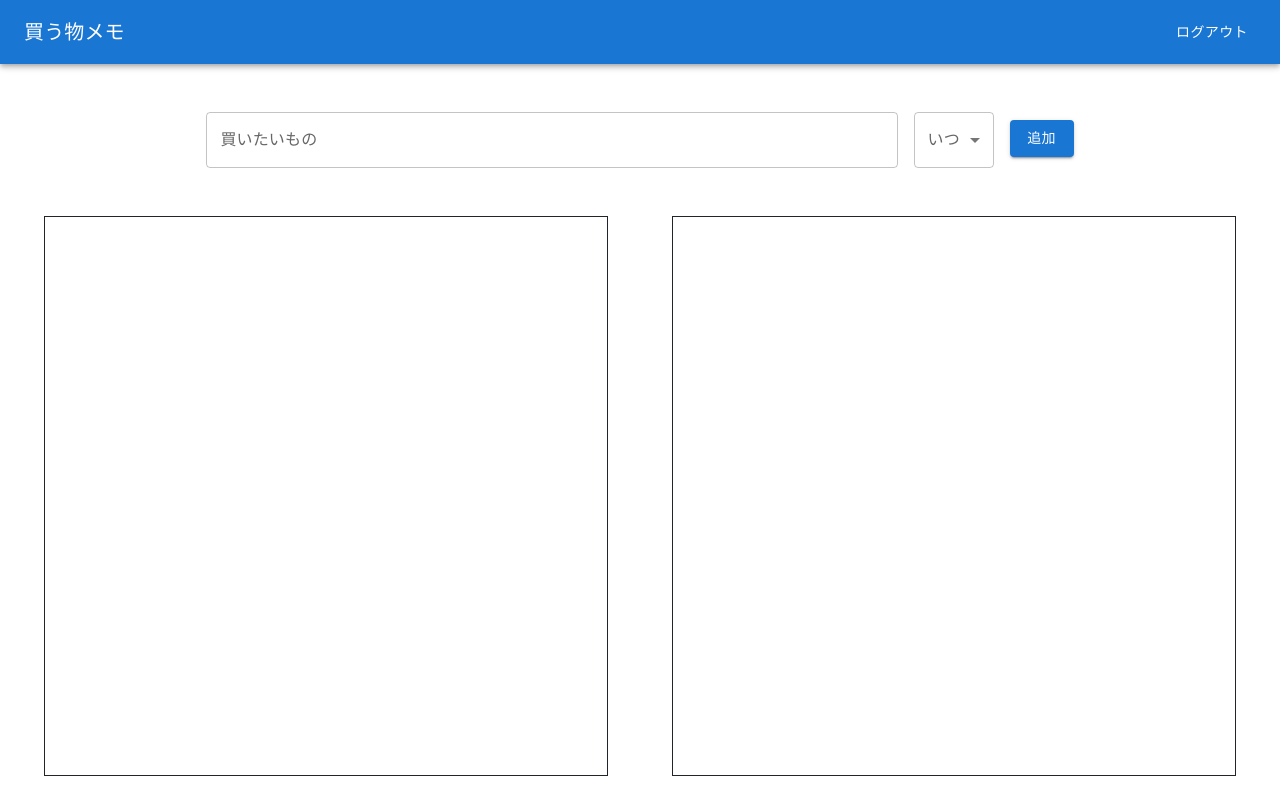
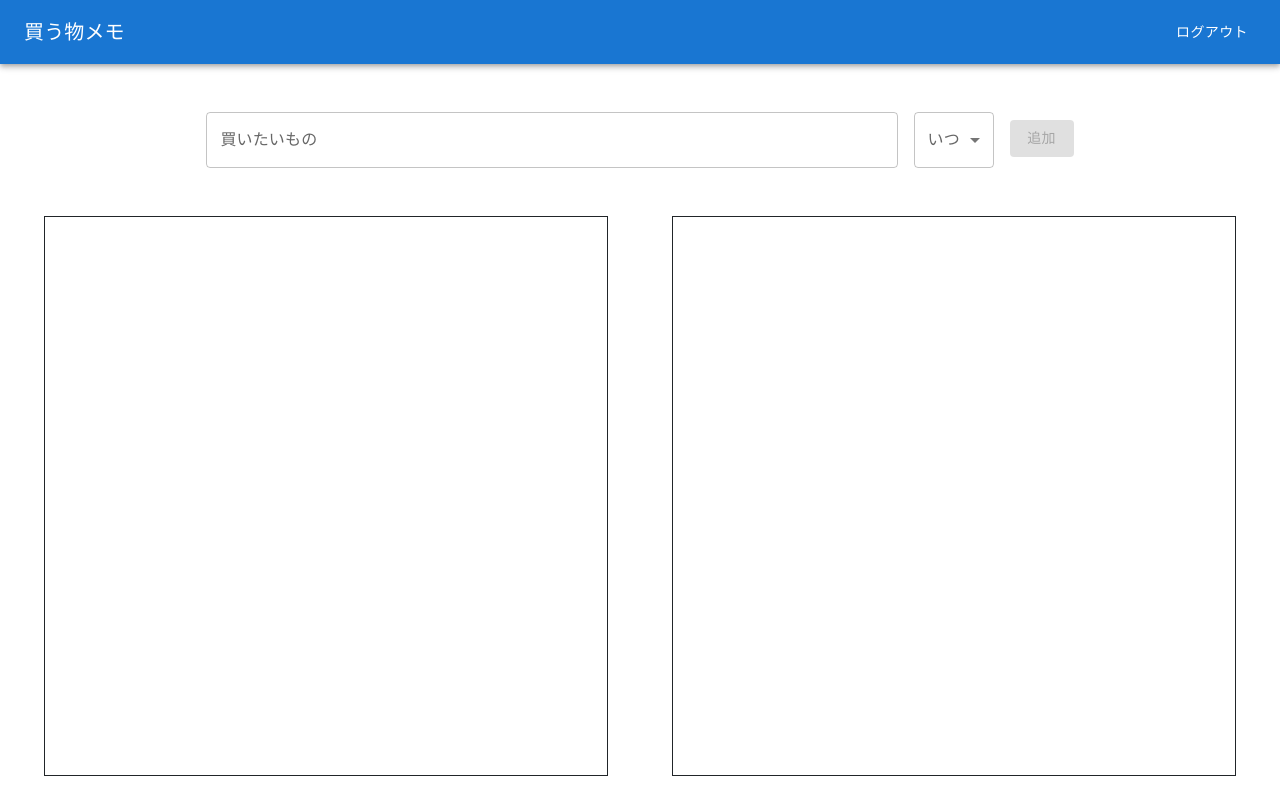
Before and after one commit to sigunamu226/shopping-list, a React (Create React App) app: page / in a window 1280 px wide. Built offline with nearby package versions, Linux system fonts and the light colour scheme.

Commit message:
入力欄が空の時と、既に存在するアイテムを入力している時は「追加」ボタンを押下できないように

```diff
--- a/src/components/ItemInput.tsx
+++ b/src/components/ItemInput.tsx
@@ -33,6 +33,10 @@ const ItemInput: React.FC<{
     setCount(count + 1);
   };
 
+  const isItemInclude = (inputItem: string) => {
+    return item.some((i) => i.name === inputItem);
+  };
+
   return (
     <Container className="mt-5">
       <div className="text-center">
@@ -57,7 +61,12 @@ const ItemInput: React.FC<{
             <MenuItem value="その内">その内</MenuItem>
           </Select>
         </FormControl>
-        <Button className="add-button" variant="contained" onClick={onAddItems}>
+        <Button
+          className="add-button"
+          variant="contained"
+          onClick={onAddItems}
+          disabled={itemName === "" || isItemInclude(itemName)}
+        >
           追加
         </Button>
       </div>
```
